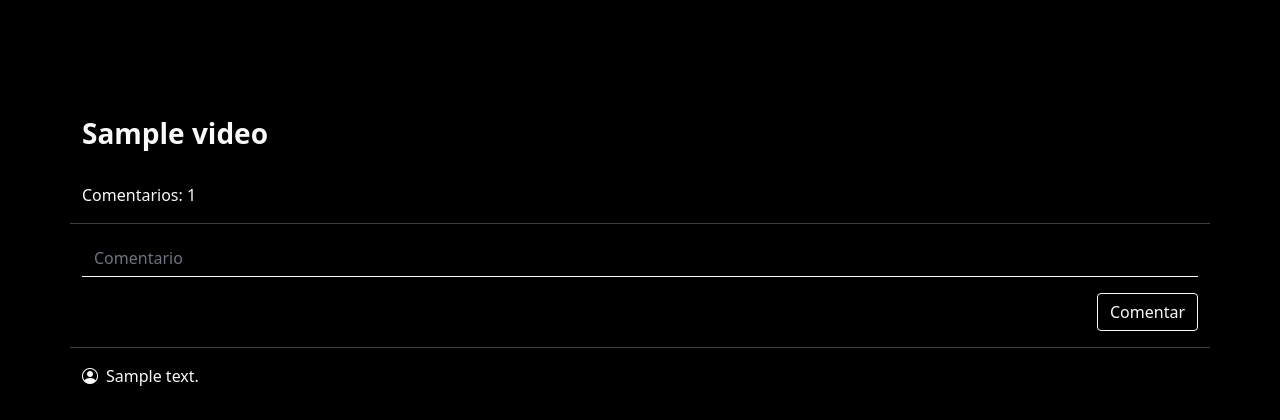
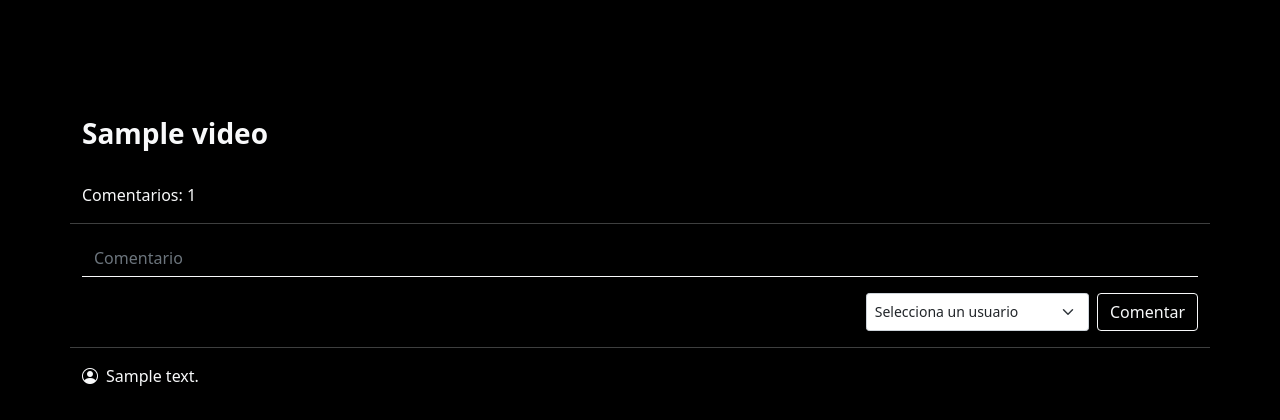
Before and after one commit to Wil89/cei-project-final, a PHP site: template views/videos/details.php in a window 1280 px wide. Shown: the part 610-1030 px from the top of the page. Run offline with PHP 8.4, Linux system fonts and the light colour scheme; the template is opened without the code that fills it: most values are stand-ins (such as "Sample title", 1, 10 or a date in 2020); some libraries are stand-ins or nearby versions.

Commit message:
bind comments with users

```diff
--- a/controllers/VideosController.php
+++ b/controllers/VideosController.php
@@ -1,7 +1,7 @@
 <?php
 
 include_once "models/Video.php";
-
+include_once "models/User.php";
 class VideosController
 {
     public function index()
@@ -23,7 +23,8 @@ class VideosController
     public function details($id)
     {
         $video = Video::find($id);
-        view("videos.details", ["video" => $video]);
+        $users = User::all();
+        view("videos.details", ["video" => $video, "users"=> $users]);
         // echo json_encode($video);
     }
 
--- a/views/css/videos.css
+++ b/views/css/videos.css
@@ -100,6 +100,12 @@ hr {
   color: var(--bs-light);
 }
 
+.form-select {
+  width: 20%;
+  height: 38px;
+  margin-right: 8px;
+}
+
 /* Login styles */
 .login-shadow {
   box-shadow: 10px 10px 50px -8px rgba(95, 100, 156, 1);
--- a/views/js/crearVideoModal.js
+++ b/views/js/crearVideoModal.js
@@ -147,6 +147,7 @@ crearVideoModal = () => {
 const addComment = (id) => {
   const commentForm = document.querySelector("#createComment");
   const commentInput = document.querySelector("#comment");
+  const commentUser = document.querySelector("#user");
 
   // Mensaje Toast
   const toast = document.querySelector("#alert-toast");
@@ -160,13 +161,18 @@ const addComment = (id) => {
     modalValidacion.style.color = "red";
     modalValidacion.innerHTML = "Introduzca un comentario";
     return;
+  } else if (!commentUser.value) {
+    modalValidacion.style.display = "block";
+    modalValidacion.style.color = "red";
+    modalValidacion.innerHTML = "Seleccione un usuario";
+    return;
   }
 
   const data = {
     comment: commentInput.value,
     date: new Date().toISOString().slice(0, 19).replace("T", " "),
     videoId: parseInt(id),
-    userId: 2,
+    userId: parseInt(commentUser.value),
   };
 
   fetch("/comments/create", {
--- a/views/videos/details.php
+++ b/views/videos/details.php
@@ -41,7 +41,13 @@
                 <form id="createComment">
                     <input id="comment" type="text" class="form-control position-relative" placeholder="Comentario">
                     <p id="error-msg" class="position-absolute">El mensaje no puede estar vacío</p>
-                    <div class="d-flex justify-content-end">
+                    <div class="d-flex justify-content-end align-items-center">
+                        <select class="form-select form-select-sm" name="user" id="user">
+                            <option value="" selected>Selecciona un usuario</option>
+                            <?php foreach ($users as $user) : ?>
+                                <option value="<?php echo $user->id ?>"><?php echo $user->userName ?></option>
+                            <?php endforeach; ?>
+                        </select>
                         <button type="button" class="btn btn-outline-light mt-3 mb-3" onclick='addComment("<?php echo ($video[0]->videoId); ?>")'>Comentar</button>
                     </div>
                 </form>
```
